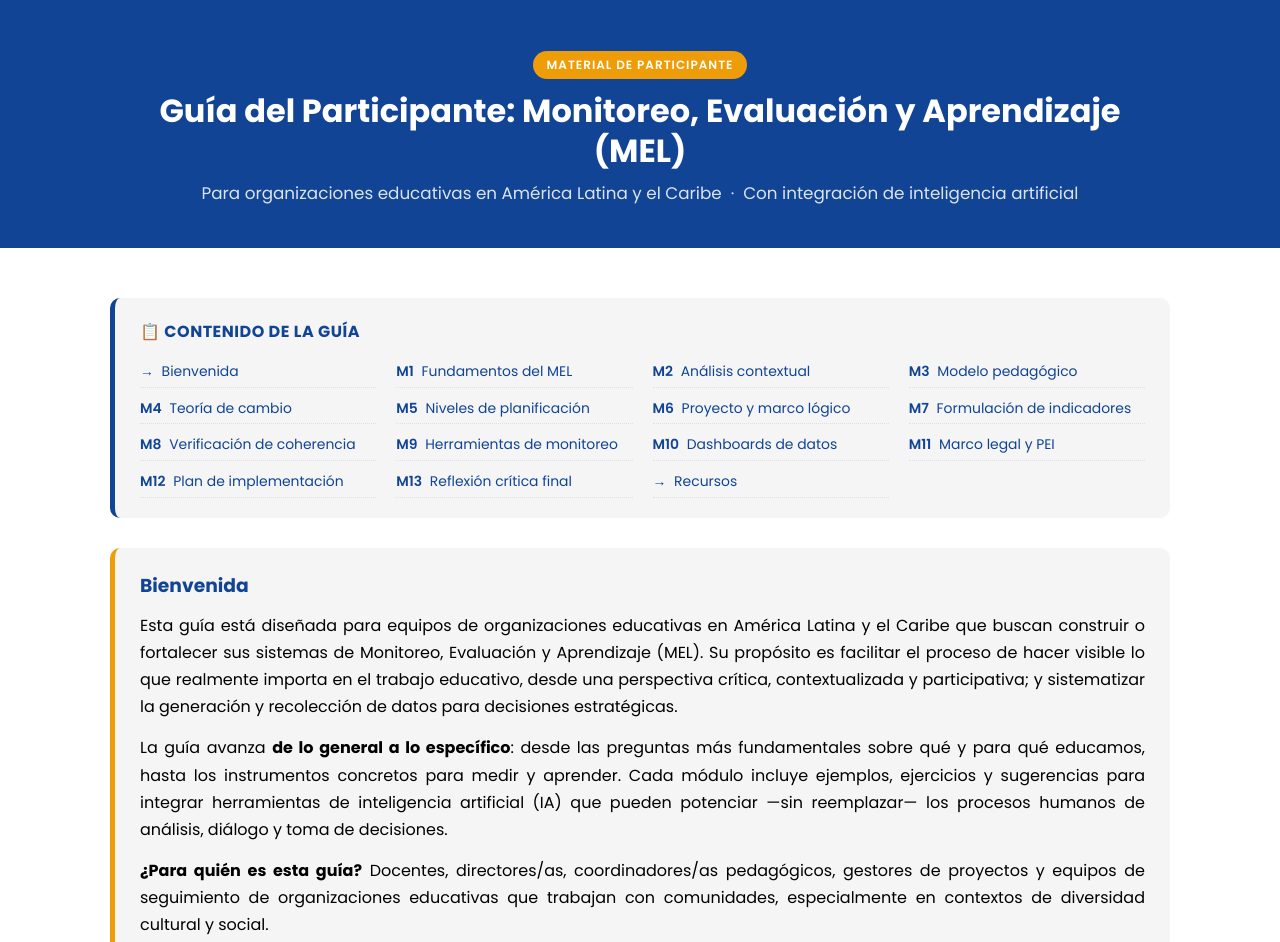
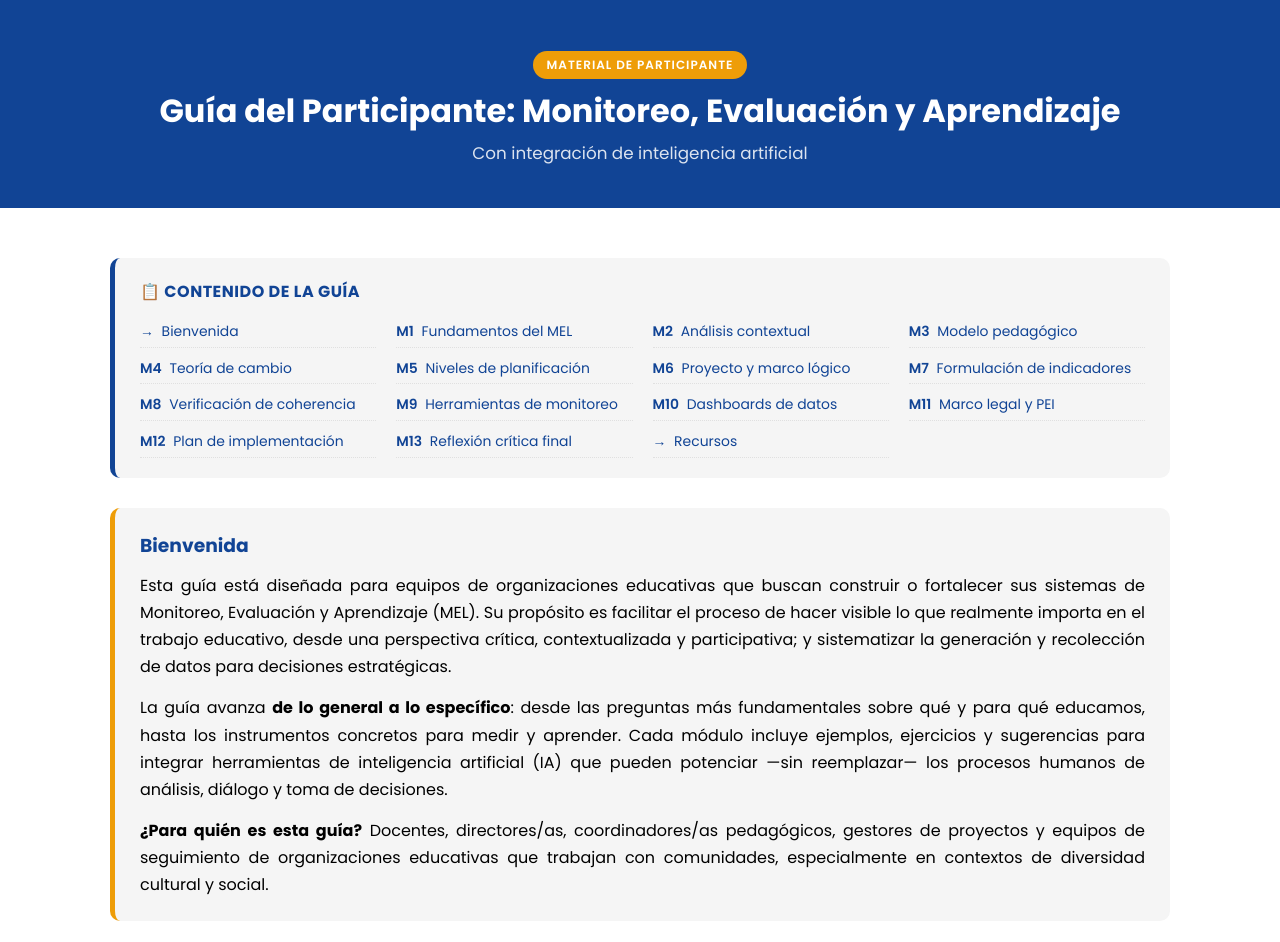
Before and after one commit to EcoChac/FormulacionDeProyectosConIA, a plain HTML site: page index.html in a window 1280 px wide. Shown: the top 942 px of the page. Drawn offline with Linux system fonts and the light colour scheme.

Commit message:
index.html

```diff
--- a/index.html
+++ b/index.html
@@ -432,8 +432,8 @@
     <div class="container">
         <div class="header-content">
             <div class="badge">Material de participante</div>
-            <h1>Guía del Participante: Monitoreo, Evaluación y Aprendizaje (MEL)</h1>
-            <h2>Para organizaciones educativas en América Latina y el Caribe &nbsp;·&nbsp; Con integración de inteligencia artificial</h2>
+            <h1>Guía del Participante: Monitoreo, Evaluación y Aprendizaje</h1>
+            <h2> Con integración de inteligencia artificial</h2>
         </div>
     </div>
 </header>
@@ -465,7 +465,7 @@
 <!-- ══ BIENVENIDA -->
 <div id="bienvenida" class="intro">
     <h3 style="margin-bottom:10px; font-weight:700; color:var(--azul);">Bienvenida</h3>
-    <p>Esta guía está diseñada para equipos de organizaciones educativas en América Latina y el Caribe que buscan construir o fortalecer sus sistemas de Monitoreo, Evaluación y Aprendizaje (MEL). Su propósito es facilitar el proceso de hacer visible lo que realmente importa en el trabajo educativo, desde una perspectiva crítica, contextualizada y participativa; y sistematizar la generación y recolección de datos para decisiones estratégicas.</p>
+    <p>Esta guía está diseñada para equipos de organizaciones educativas que buscan construir o fortalecer sus sistemas de Monitoreo, Evaluación y Aprendizaje (MEL). Su propósito es facilitar el proceso de hacer visible lo que realmente importa en el trabajo educativo, desde una perspectiva crítica, contextualizada y participativa; y sistematizar la generación y recolección de datos para decisiones estratégicas.</p>
     <p>La guía avanza <strong>de lo general a lo específico</strong>: desde las preguntas más fundamentales sobre qué y para qué educamos, hasta los instrumentos concretos para medir y aprender. Cada módulo incluye ejemplos, ejercicios y sugerencias para integrar herramientas de inteligencia artificial (IA) que pueden potenciar —sin reemplazar— los procesos humanos de análisis, diálogo y toma de decisiones.</p>
     <p style="margin-bottom:0;"><strong>¿Para quién es esta guía?</strong> Docentes, directores/as, coordinadores/as pedagógicos, gestores de proyectos y equipos de seguimiento de organizaciones educativas que trabajan con comunidades, especialmente en contextos de diversidad cultural y social.</p>
 </div>
```
